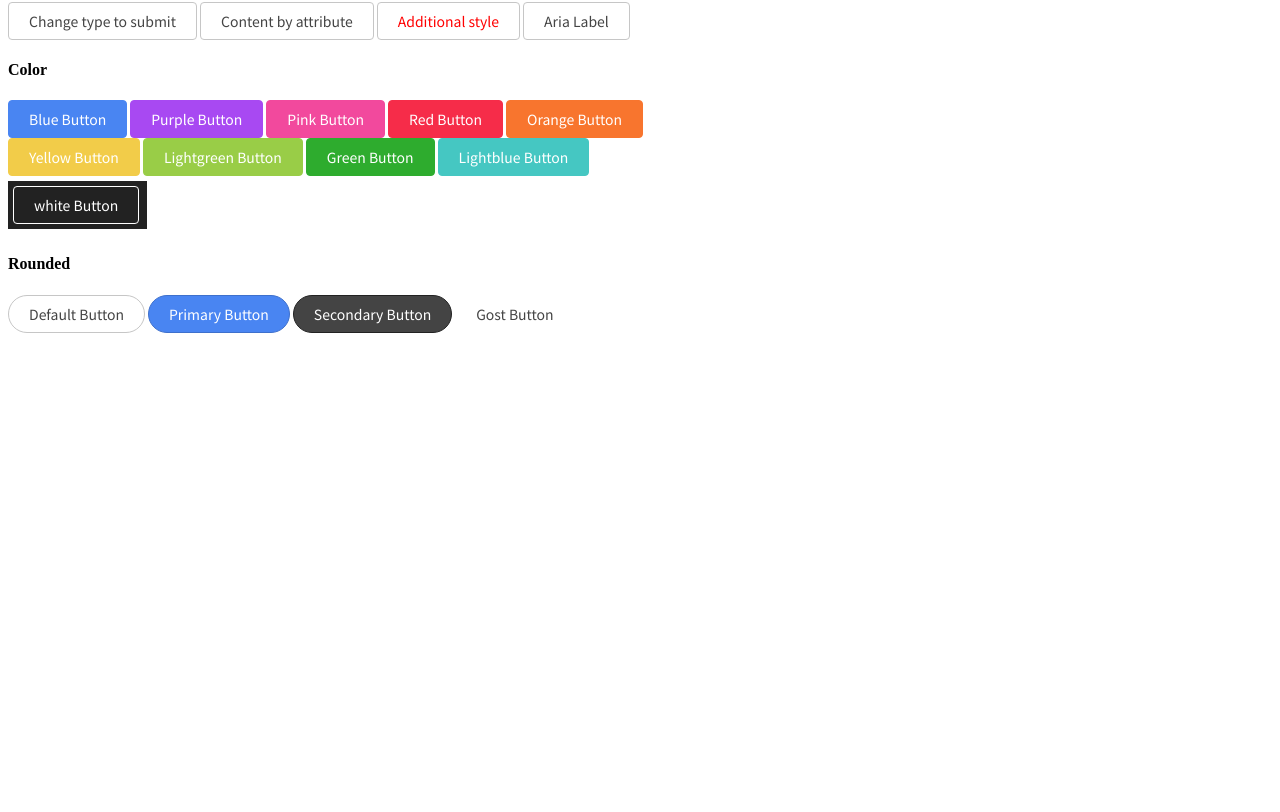
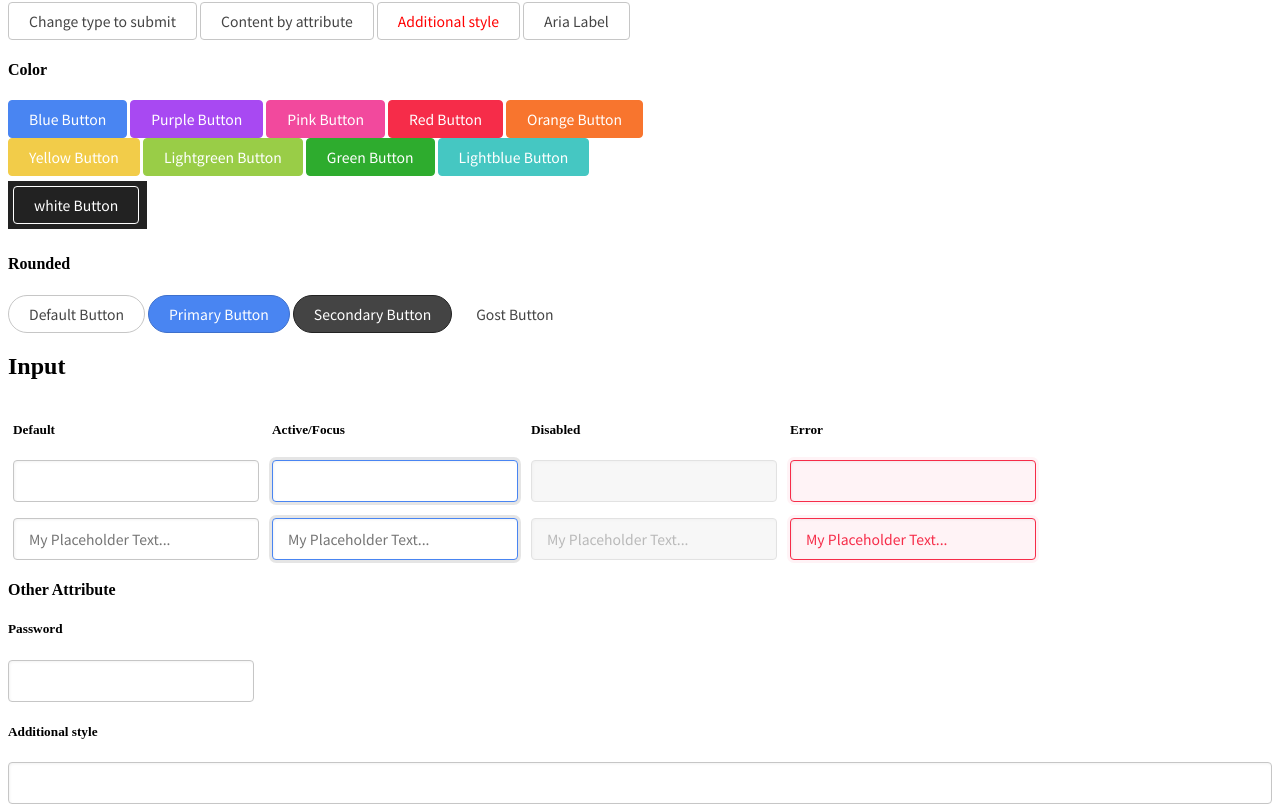
Before and after one commit to usagi-f/react-components, a Next.js app: page / in a window 1280 px wide. Shown: the part 386-1198 px from the top of the page. Before the commit the page ends 800 px from the top, so only its background shows below. Built offline with nearby package versions, Linux system fonts and the light colour scheme.

Commit message:
add input component

```diff
--- a/pages/index.js
+++ b/pages/index.js
@@ -1,10 +1,13 @@
 import React, { Fragment } from 'react'
 import css from 'styled-jsx/css'
-import { Button } from '../src/index'
+import { Button, Input } from '../src/index'
 
 const styles = css`
 .flex {
   display: flex;
+}
+.flex > div {
+  padding: 0 5px;
 }
 button {
   margin: 5px;
@@ -80,6 +83,40 @@ const Index = () => (
       <Button mode="secondary" rounded>Secondary Button</Button>
       <Button mode="gost" rounded>Gost Button</Button>
     </section>
+    <h2>Input</h2>
+    <section>
+      <div className="flex">
+        <div>
+          <h5>Default</h5>
+          <Input />
+          <hr />
+          <Input placeholder="My Placeholder Text..." />
+        </div>
+        <div>
+          <h5>Active/Focus</h5>
+          <Input active />
+          <hr />
+          <Input placeholder="My Placeholder Text..." active />
+        </div>
+        <div>
+          <h5>Disabled</h5>
+          <Input disabled />
+          <hr />
+          <Input placeholder="My Placeholder Text..." disabled />
+        </div>
+        <div>
+          <h5>Error</h5>
+          <Input error />
+          <hr />
+          <Input placeholder="My Placeholder Text..." error />
+        </div>
+      </div>
+      <h4>Other Attribute</h4>
+      <h5>Password</h5>
+      <Input password />
+      <h5>Additional style</h5>
+      <Input style={{ width: '100%' }} />
+    </section>
     <style jsx>{styles}</style>
   </Fragment>
 )
--- a/src/Button/styles.js
+++ b/src/Button/styles.js
@@ -20,7 +20,7 @@ export default css`
 }
 .active,
 .baseStyle:focus {
-  box-shadow: rgba(0, 0, 0, .1) 0 0 0 2px;
+  box-shadow: rgba(0, 0, 0, .1) 0 0 0 3px;
 }
 .baseStyle:disabled {
   opacity: .5;
@@ -42,12 +42,12 @@ export default css`
 .primary {
   color: ${variable.color.white};
   background-color: ${variable.color.blue};
-  border-color: ${variable.additionalColor.darkBlue};
+  border-color: ${variable.additionalColor.darkblue};
 }
 .primary:not(:disabled):hover,
 .primary:focus,
 .primary.active {
-  background-color: ${variable.additionalColor.darkBlue};
+  background-color: ${variable.additionalColor.darkblue};
 }
 .secondary {
   color: ${variable.color.white};
--- /dev/null
+++ b/src/Input/index.js
@@ -0,0 +1,33 @@
+import React, { Fragment } from 'react'
+import cx from 'classnames'
+import styles from './styles'
+
+const getAttribute = props => ({
+  type: props.password ? 'password' : 'text',
+  className: cx({
+    baseStyle: true,
+    error: props.error,
+    active: props.active,
+  }),
+  disabled: props.disabled,
+  tabIndex: props.disabled ? '-1' : 0,
+  placeholder: props.placeholder || '',
+  additionalStyle: props.style || {},
+})
+
+export default props => {
+  const attribute = getAttribute(props)
+  return (
+    <Fragment>
+      <input
+        type={attribute.type}
+        className={attribute.className}
+        disabled={attribute.disabled}
+        tabIndex={attribute.tabIndex}
+        placeholder={attribute.placeholder}
+        style={attribute.additionalStyle}
+      />
+      <style jsx>{styles}</style>
+    </Fragment>
+  )
+}
--- /dev/null
+++ b/src/Input/styles.js
@@ -0,0 +1,38 @@
+import css from 'styled-jsx/css'
+import variable from '../css/variable'
+
+export default css`
+.baseStyle {
+  font-family: ${variable.fontFamily};
+  font-size: ${variable.size.medium}px;
+  color: ${variable.color.gray100};
+  border-color: ${variable.color.gray40};
+  box-shadow: inset 1px 1px 3px 0 rgba(0, 0, 0, .05);
+  padding: 10px 15px;
+  box-sizing: border-box;
+  -webkit-appearance: none;
+  border-width: 1px;
+  border-style: solid;
+  border-radius: 4px;
+  outline: none;
+  margin-right: 3px;
+}
+.baseStyle.active,
+.baseStyle:focus {
+  border-color: ${variable.color.blue};
+  box-shadow: inset 1px 1px 3px 0 rgba(0, 0, 0, .05), 0 0 0 3px rgba(0, 0, 0, .1);
+}
+.baseStyle:disabled {
+  opacity: .5;
+  background-color: ${variable.color.gray20};
+}
+.baseStyle.error {
+  border-color: ${variable.color.red};
+  background-color: ${variable.additionalColor.lightred};
+  box-shadow: inset 1px 1px 3px 0 rgba(0, 0, 0, .05), 0 0 0 3px ${variable.additionalColor.lightred};
+}
+.baseStyle.error:placeholder-shown,
+.baseStyle.error::-webkit-input-placeholder {
+  color: ${variable.color.red};
+}
+`
--- a/src/css/variable.js
+++ b/src/css/variable.js
@@ -33,7 +33,8 @@ const variable = {
     black: '#222',
   },
   additionalColor: {
-    darkBlue: '#3e70cc',
+    darkblue: '#3e70cc',
+    lightred: '#fff3f6',
   },
 }
 
--- a/src/index.js
+++ b/src/index.js
@@ -1,5 +1,7 @@
 import Button from './Button'
+import Input from './Input'
 
 export {
   Button,
+  Input,
 }
```
